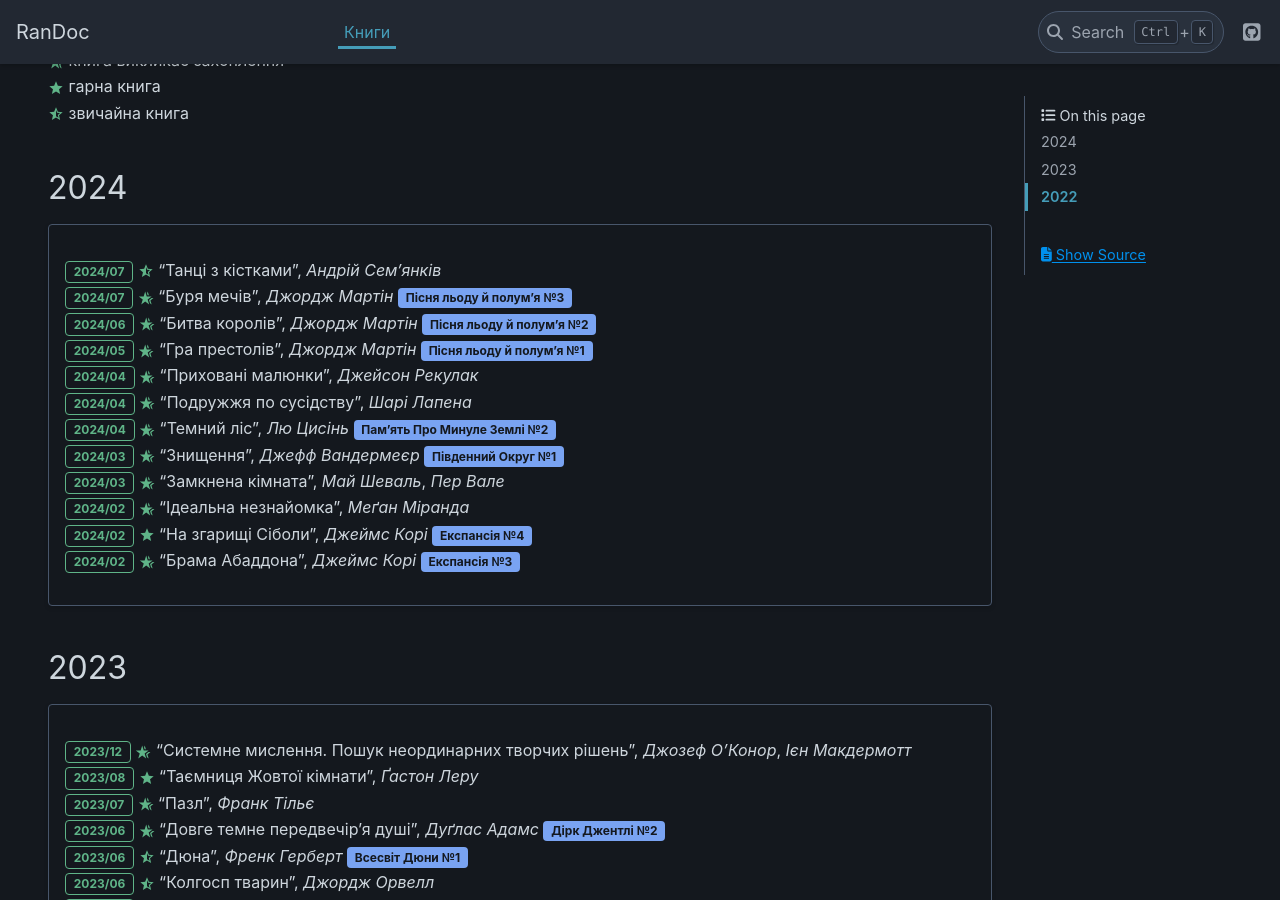
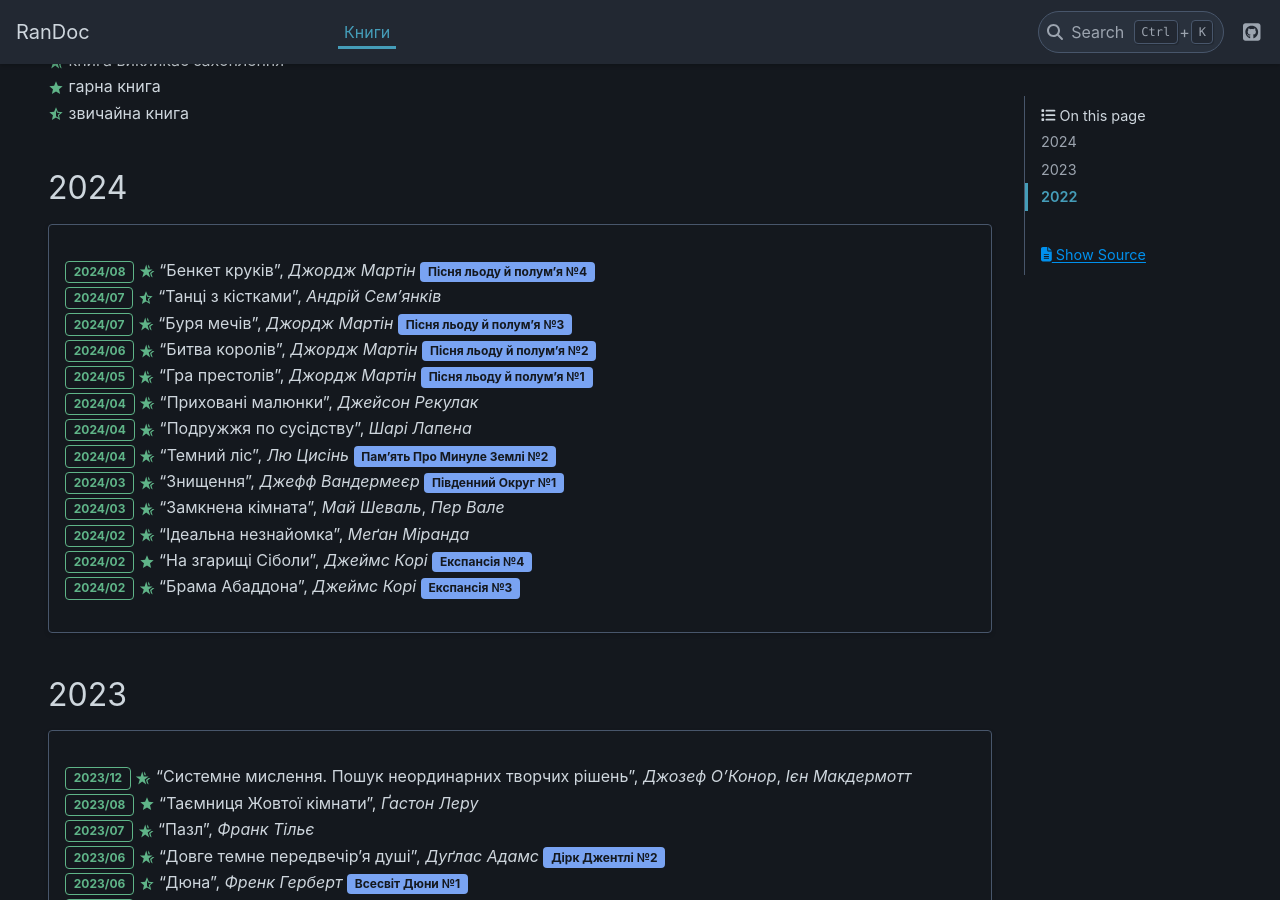
Before and after one commit to grembeter/randoc, a Sphinx documentation site: the page built from docs/source/books.rst, in a window 1280 px wide and 900 px high, scrolled down 408 px. Built offline with Sphinx 7.4.7 and the PyData theme 0.15.4, drawn with Linux system fonts in a browser that asks for light colours.

Commit message:
books: add A Feast for Crows
Signed-off-by: Grygorii Tertychnyi <grembeter@gmail.com>

```diff
--- a/docs/source/books.rst
+++ b/docs/source/books.rst
@@ -27,6 +27,7 @@
 
 .. card::
 
+   | :bdg-success-line:`2024/08` |+| "Бенкет круків", *Джордж Мартін* :bdg-info:`Пісня льоду й полум'я №4`
    | :bdg-success-line:`2024/07` |-| "Танці з кістками", *Андрій Сем’янків*
    | :bdg-success-line:`2024/07` |+| "Буря мечів", *Джордж Мартін* :bdg-info:`Пісня льоду й полум'я №3`
    | :bdg-success-line:`2024/06` |+| "Битва королів", *Джордж Мартін* :bdg-info:`Пісня льоду й полум'я №2`
```
